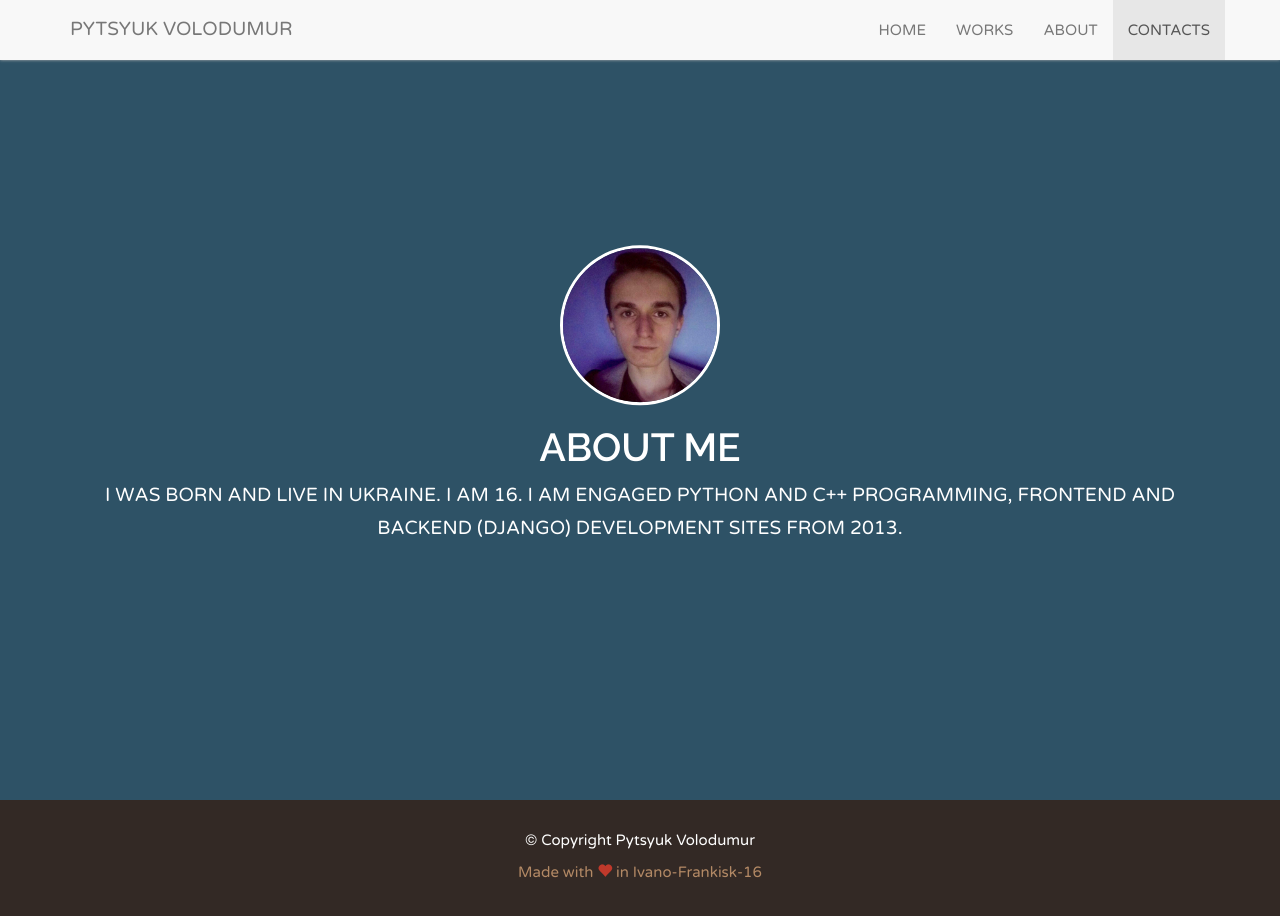
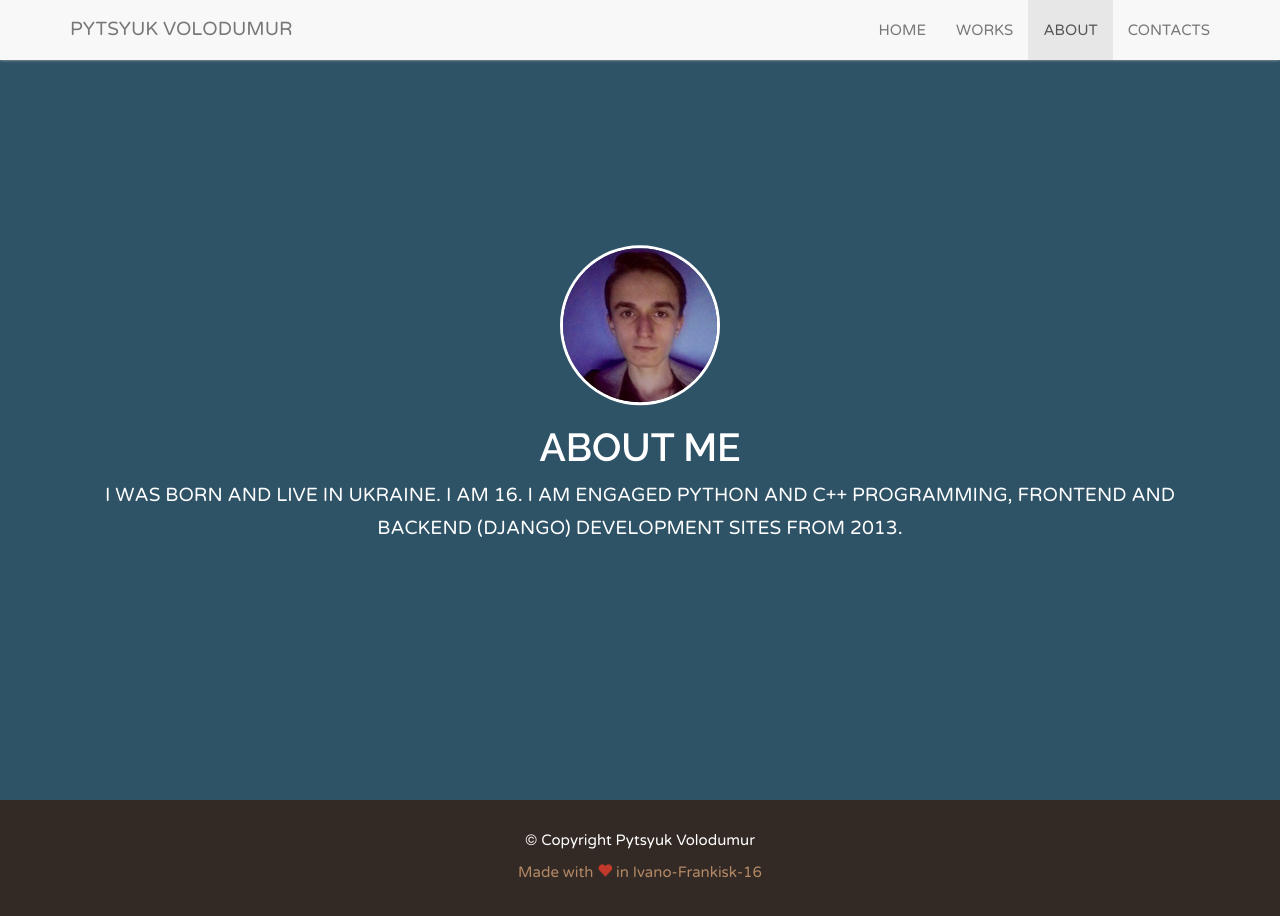
Before and after one commit to vovapyc/site-card, a plain HTML site: page about.html in a window 1280 px wide. Drawn offline with nearby package versions, Linux system fonts and the light colour scheme.

Commit message:
Додано active до about

```diff
--- a/about.html
+++ b/about.html
@@ -31,8 +31,8 @@
           <ul class="nav navbar-nav navbar-right">
             <li><a href="/site-card">Home</a></li>
             <li><a href="works.html">Works</a></li>
-            <li><a href="about.html">About</a></li>
-            <li class="active"><a href="contacts.html">Contacts</a></li>
+            <li class="active"><a href="about.html">About</a></li>
+            <li><a href="contacts.html">Contacts</a></li>
           </ul>
         </div>
       </div>
```
